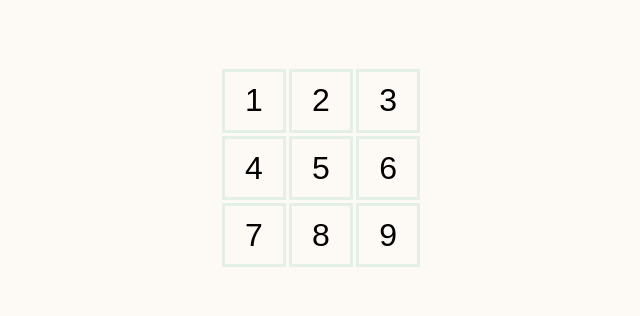
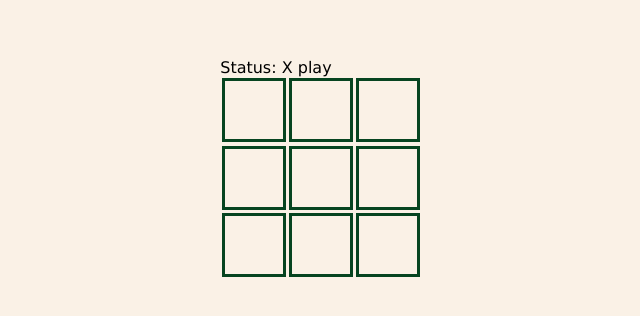
Before and after one commit to rioelbat/my-tictactoe, a React (Vite) app: page / in a window 1280 px wide. Shown: the part 232-548 px from the top of the page, without its empty margins (319-959 px from the left). Built offline with nearby package versions, Linux system fonts and the light colour scheme.

Commit message:
Add logic to tictactoe app

```diff
--- a/src/App.jsx
+++ b/src/App.jsx
@@ -1,24 +1,78 @@
-function Square ({ value }) {
-  return <button type="button" className="square">{value}</button>
+import { useState } from 'react';
+
+function Square({ value, onSquareClick }) {
+  return (
+    <button type="button" className="square" onClick={onSquareClick}>
+      {value}
+    </button>
+  );
+}
+
+function calculateWinner(squares) {
+  const lines = [
+    [0, 1, 2],
+    [3, 4, 5],
+    [6, 7, 8],
+    [0, 3, 6],
+    [1, 4, 7],
+    [2, 5, 8],
+    [0, 4, 8],
+    [2, 4, 6],
+  ];
+  for (let i = 0; i < lines.length; i += 1) {
+    const [a, b, c] = lines[i];
+    if (squares[a] && squares[a] === squares[b] && squares[a] === squares[c]) {
+      return squares[a];
+    }
+  }
+  return null;
 }
 
 export default function Board() {
+  const [xIsNext, setXIsNext] = useState(true);
+  const [squares, setSquares] = useState(Array(9).fill(null));
+
+  function handleClick(value) {
+    if (calculateWinner(squares) || squares[value]) {
+      return;
+    }
+
+    const nextSquares = squares.slice();
+
+    if (xIsNext) {
+      nextSquares[value] = 'X';
+    } else {
+      nextSquares[value] = 'O';
+    }
+    setSquares(nextSquares);
+    setXIsNext(!xIsNext);
+  }
+
+  const winner = calculateWinner(squares);
+  let status;
+  if (winner) {
+    status = `Status: ${winner} win`;
+  } else {
+    status = `Status: ${xIsNext ? 'X' : 'O'} play`;
+  }
+
   return (
     <>
+      <div className="status">{status}</div>
       <div className="board-row">
-        <Square value="1" />
-        <Square value="2" />
-        <Square value="3" />
+        <Square value={squares[0]} onSquareClick={() => handleClick(0)} />
+        <Square value={squares[1]} onSquareClick={() => handleClick(1)} />
+        <Square value={squares[2]} onSquareClick={() => handleClick(2)} />
       </div>
       <div className="board-row">
-        <Square value="4" />
-        <Square value="5" />
-        <Square value="6" />
+        <Square value={squares[3]} onSquareClick={() => handleClick(3)} />
+        <Square value={squares[4]} onSquareClick={() => handleClick(4)} />
+        <Square value={squares[5]} onSquareClick={() => handleClick(5)} />
       </div>
       <div className="board-row">
-        <Square value="7" />
-        <Square value="8" />
-        <Square value="9" />
+        <Square value={squares[6]} onSquareClick={() => handleClick(6)} />
+        <Square value={squares[7]} onSquareClick={() => handleClick(7)} />
+        <Square value={squares[8]} onSquareClick={() => handleClick(8)} />
       </div>
     </>
   );
--- a/src/index.css
+++ b/src/index.css
@@ -1,10 +1,29 @@
+/* #####
+Pallete
+
+#FAF1E6
+#FDFAF6
+#E4EFE7
+#064420
+
+#####*/
+
 body {
+    font-family: Verdana, Geneva, Tahoma, sans-serif;
   height: 100vh;
-    background: #FDFAF6;
+  background: #faf1e6;
   margin: 0;
   display: flex;
   align-items: center;
   justify-content: center;
+}
+
+.board-row {
+  display: flex;
+}
+
+.status {
+    font-size: 1em;
 }
 
 .square {
@@ -12,12 +31,14 @@
   margin: 0.1rem;
   width: 4rem;
   height: 4rem;
+  font-size: 2rem;
+  font-weight: 800;
+  border: 0.2rem solid #064420;
+  color: #064420;
   background: inherit;
-    font-size: 2rem;
-    border: 0.2rem solid #E4EFE7;
 }
 
 .square:hover {
-    background: #FAF1E6;
+  background: #fdfaf6;
   cursor: pointer;
 }
```
Lines whose indentation alone changed are shown as unchanged.
